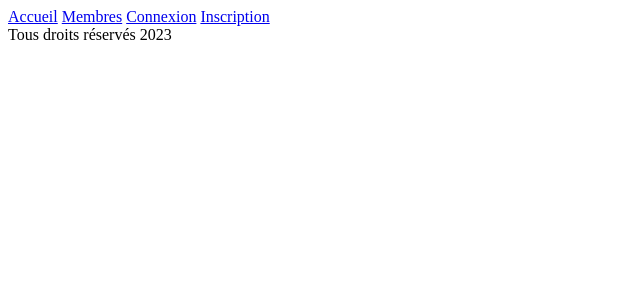
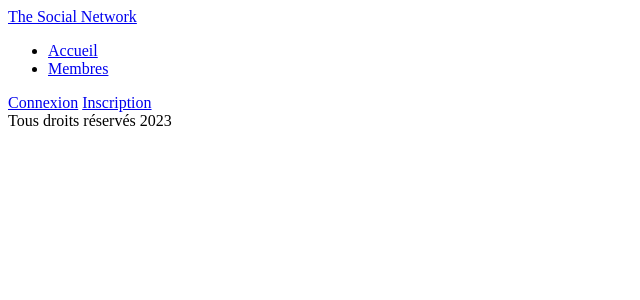
Before and after one commit to Rpayet/social-network, a Symfony app: template templates/home/index.html.twig in a window 1280 px wide. Shown: the top 300 px of the page, without its empty margins (0-640 px from the left). Run offline with Twig, Linux system fonts and the light colour scheme; the template is opened without the code that fills it, so the values that code supplies are empty; some libraries are stand-ins or nearby versions.

Commit message:
Base Header Front

```diff
--- a/templates/base.html.twig
+++ b/templates/base.html.twig
@@ -14,14 +14,77 @@
         {% endblock %}
     </head>
     <body>
-        <header>
-            <nav>
-                <a href="{{ path('app_home') }}">Accueil</a>
-                <a href="{{ path('app_member')}}">Membres</a>
-                <a href="{{ path('app_login') }}">Connexion</a>
-                <a href="{{ path('app_register') }}">Inscription</a>
-            </nav>
-        </header>
+
+        <nav
+            class="flex w-full items-center justify-between bg-blue-400 py-4 mb-20 shadow-md shadow-black/5">
+            <div class="flex w-full flex-wrap items-center justify-around px-6">
+
+                <div
+                class="flex items-center">
+                <a
+                    class="mt-2 mr-2 flex items-center text-neutral-900 hover:text-neutral-900 lg:mt-0"
+                    href="#">
+                    The Social Network
+                </a>
+
+                <ul
+                    class="list-style-none mr-auto flex pl-0 mx-6"
+                    data-te-navbar-nav-ref>
+                    <li>
+                    <a
+                        class="text-white hover:text-neutral-700 lg:px-2"
+                        href="{{ path('app_home') }}"
+                        >Accueil</a
+                    >
+                    </li>
+                    <li>
+                    <a
+                        class="text-white hover:text-neutral-700 lg:px-2"
+                        href="{{ path('app_member')}}"
+                        >Membres</a
+                    >
+                    </li>
+                </ul>
+
+                </div>
+
+                <div class="flex items-center">
+
+                {% if app.user %}
+
+                    <div class="">
+                        <a
+                        class="flex items-center"
+                        href="">
+                        <img
+                            src="{{ app.user.picture }}"
+                            class="rounded-full"
+                            style="height: 40px; width: 40px"
+                            alt="{{ app.user.name }}"
+                            />
+                        <span
+                        class="mx-2 text-white hover:text-neutral-700">
+                            {{ app.user.name }}
+                        </span>
+                        </a>
+                    </div>
+
+                {% else %}
+
+                    <a
+                    class="text-white hover:text-neutral-700 lg:px-2"
+                    href="{{ path('app_login') }}">Connexion</a>
+                    <a
+                    class="text-white hover:text-neutral-700 lg:px-2"
+                    href="{{ path('app_register') }}">Inscription</a>
+
+                {% endif %}
+
+
+                </div>
+
+            </div>
+        </nav>
 
         {% block body %}{% endblock %}
     </body>
```
